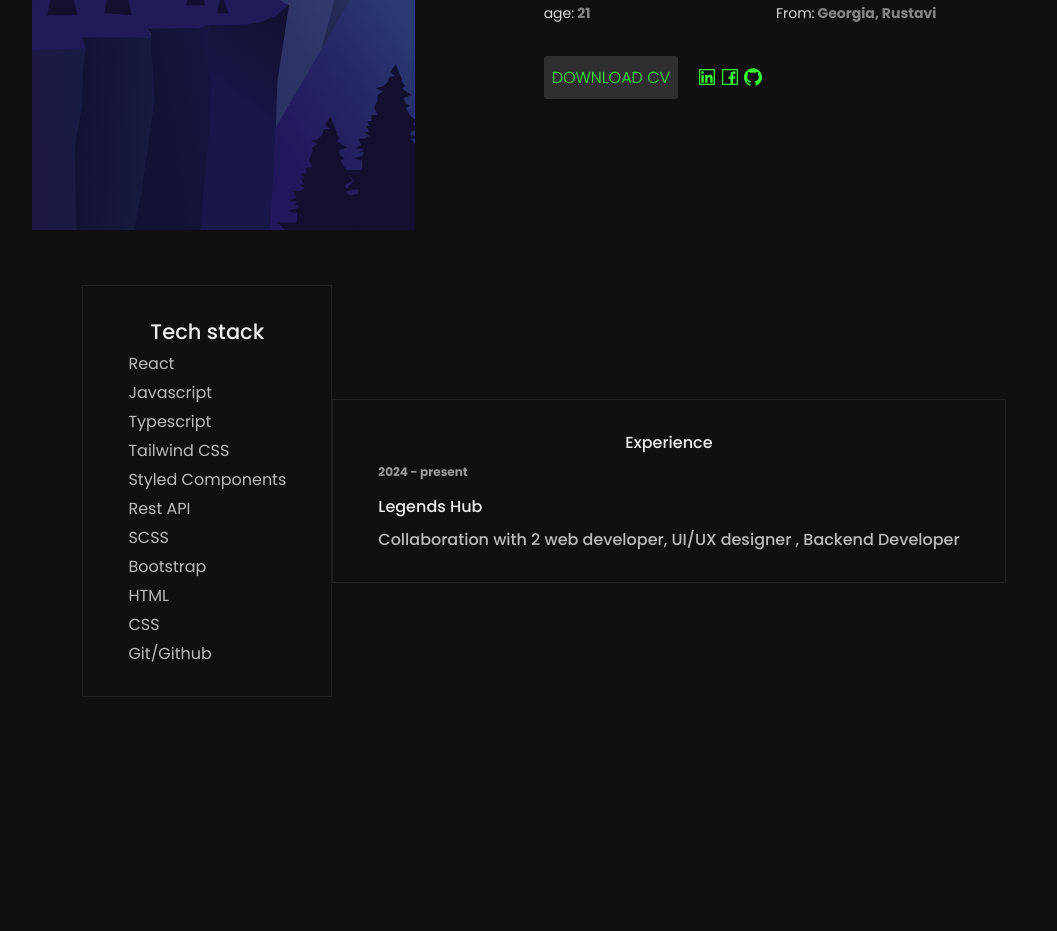
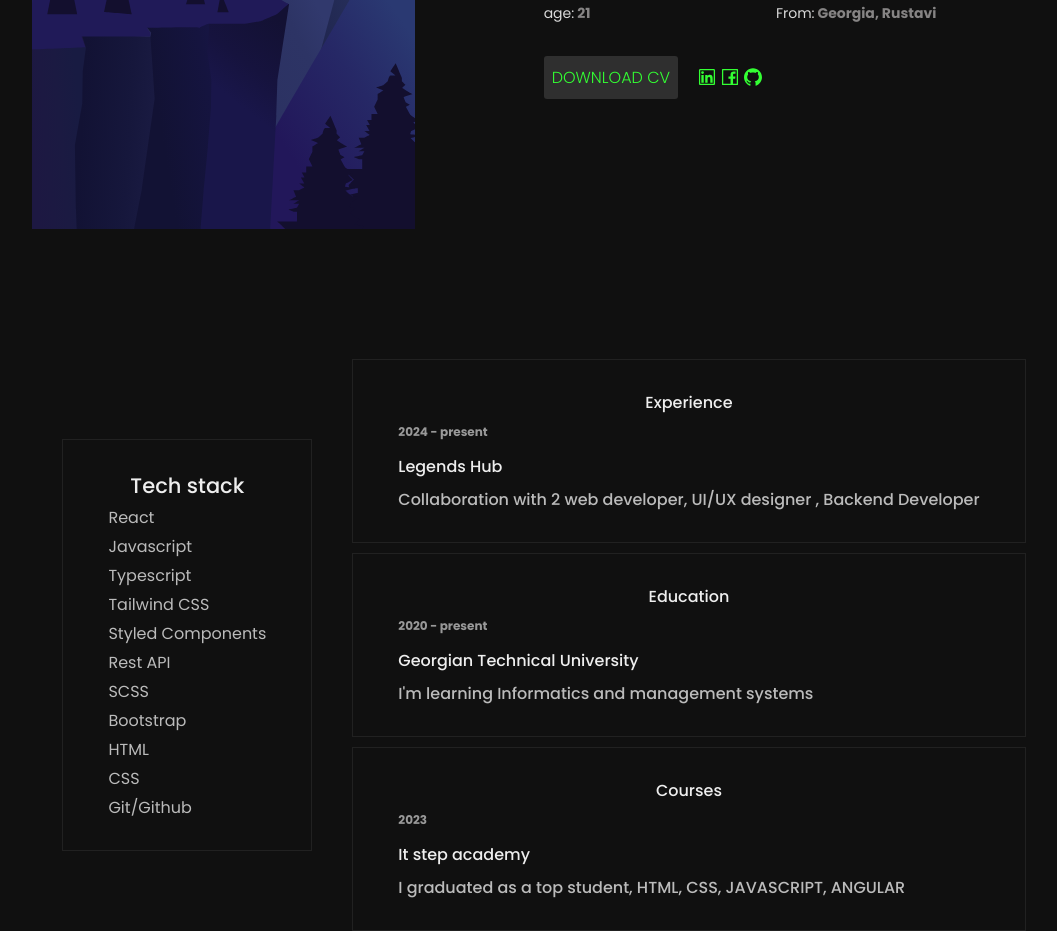
Before and after one commit to tornike2002/Portfolio, a React (Vite) app: page /about in a window 1280 px wide. Shown: the part 880-1811 px from the top of the page, without its empty margins (96-1153 px from the left). Before the commit the page ends 1771 px from the top, so only its background shows below. Built offline with nearby package versions, Linux system fonts and the light colour scheme.

Commit message:
added some animations

```diff
--- a/src/components/about/AboutPage.tsx
+++ b/src/components/about/AboutPage.tsx
@@ -10,7 +10,8 @@ import {
 } from "@ant-design/icons";
 import CV from "../../assets/cv/cv.pdf";
 import AboutSkills from "./AboutSkills";
-const AboutPage: React.FC = () => {
+import { SmallCardProps } from "./AboutSmallcard";
+const AboutPage: React.FC<SmallCardProps> = () => {
   const [AboutTitle] = useTypewriter({
     words: ["I'm Tornike Butiashvili, React Developer"],
     loop: 1,
@@ -159,9 +160,9 @@ const AboutMeWrapper = styled.div`
     gap: 40px;
     font-family: "Poppins", sans-serif;
     margin-top: 70px;
-    @media screen and (max-width: 800px){
+    @media screen and (max-width: 800px) {
       width: 80%;
-     justify-content: center;
+      justify-content: center;
     }
     h1 {
       font-size: 31px;
@@ -174,6 +175,7 @@ const AboutMeWrapper = styled.div`
       color: #9f9f9f;
       font-weight: 400;
       line-height: 1.95;
+      height: 218px;
     }
     .AboutMeBox {
       display: flex;
@@ -190,9 +192,8 @@ const AboutMeWrapper = styled.div`
         color: #868484;
         font-size: 14px;
       }
-      @media screen and (max-width: 1230px){
+      @media screen and (max-width: 1230px) {
         gap: 3px;
-
       }
     }
     .AboutBoxContainer {
--- a/src/components/about/AboutSkills.tsx
+++ b/src/components/about/AboutSkills.tsx
@@ -1,7 +1,6 @@
 import styled from "styled-components";
 import AboutSmallcard from "./AboutSmallcard";
-import { SmallCardProps } from "./AboutSmallcard";
-const AboutSkills: React.FC<SmallCardProps> = () => {
+const AboutSkills: React.FC = () => {
   return (
     <SkillsMainContainer>
       <div className="SkillsMainWrapper">
@@ -22,12 +21,28 @@ const AboutSkills: React.FC<SmallCardProps> = () => {
           </ol>
         </div>
         {/* work/exp */}
-        <div>
+        <div className="education_container">
           <AboutSmallcard
             company="Legends Hub"
             title="Experience"
             present="2024 - present"
             companyAbout="Collaboration with 2 web developer, UI/UX designer , Backend Developer"
+          />
+          <AboutSmallcard
+            company="Georgian Technical University"
+            title="Education"
+            present="2020 - present"
+            companyAbout="I'm learning Informatics and management systems"
+          />
+          <AboutSmallcard
+            company="It step academy"
+            title="Courses"
+            present="2023 "
+            companyAbout="
+            I graduated as a top student, HTML,
+            CSS,
+            JAVASCRIPT,
+            ANGULAR"
           />
         </div>
       </div>
@@ -42,8 +57,9 @@ const SkillsMainContainer = styled.div`
   color: #fff;
   display: flex;
   justify-content: center;
-  align-items: center;
+  align-items: flex-end;
   font-family: "Poppins", sans-serif;
+  margin-top: 40px;
   .techstack_container {
     display: flex;
     flex-direction: column;
@@ -55,6 +71,7 @@ const SkillsMainContainer = styled.div`
     font-family: "Poppins", sans-serif;
     font-weight: 700;
     list-style-type: none;
+    transition: all 500ms ease;
     li {
       font-size: 16px;
       color: #bbb;
@@ -73,10 +90,23 @@ const SkillsMainContainer = styled.div`
       font-weight: 500 !important;
       font-size: 21px;
     }
+    &:hover{
+        border : 1px solid #3f3;
+    }
   }
   .SkillsMainWrapper {
     display: flex;
     align-items: center;
     justify-content: center;
+    flex-wrap: wrap-reverse;
+    gap: 40px;
+  }
+  .education_container {
+    display: flex;
+    justify-content: center;
+    align-items: flex-start;
+    gap: 10px;
+    flex-wrap: wrap;
+    flex-direction: column;
   }
 `;
--- a/src/components/about/AboutSmallcard.tsx
+++ b/src/components/about/AboutSmallcard.tsx
@@ -33,6 +33,11 @@ const SmallCardContainer = styled.div`
   border: 1px solid rgba(255, 255, 255, 0.07);
   padding: 30px 45px;
   font-family: "Poppins", sans-serif;
+  width: 100%;
+  transition: all 500ms ease;
+  &:hover {
+    border: 1px solid #3f3;
+  }
   h4 {
     margin: 0 0 5px 0;
     font-size: 12px;
```
